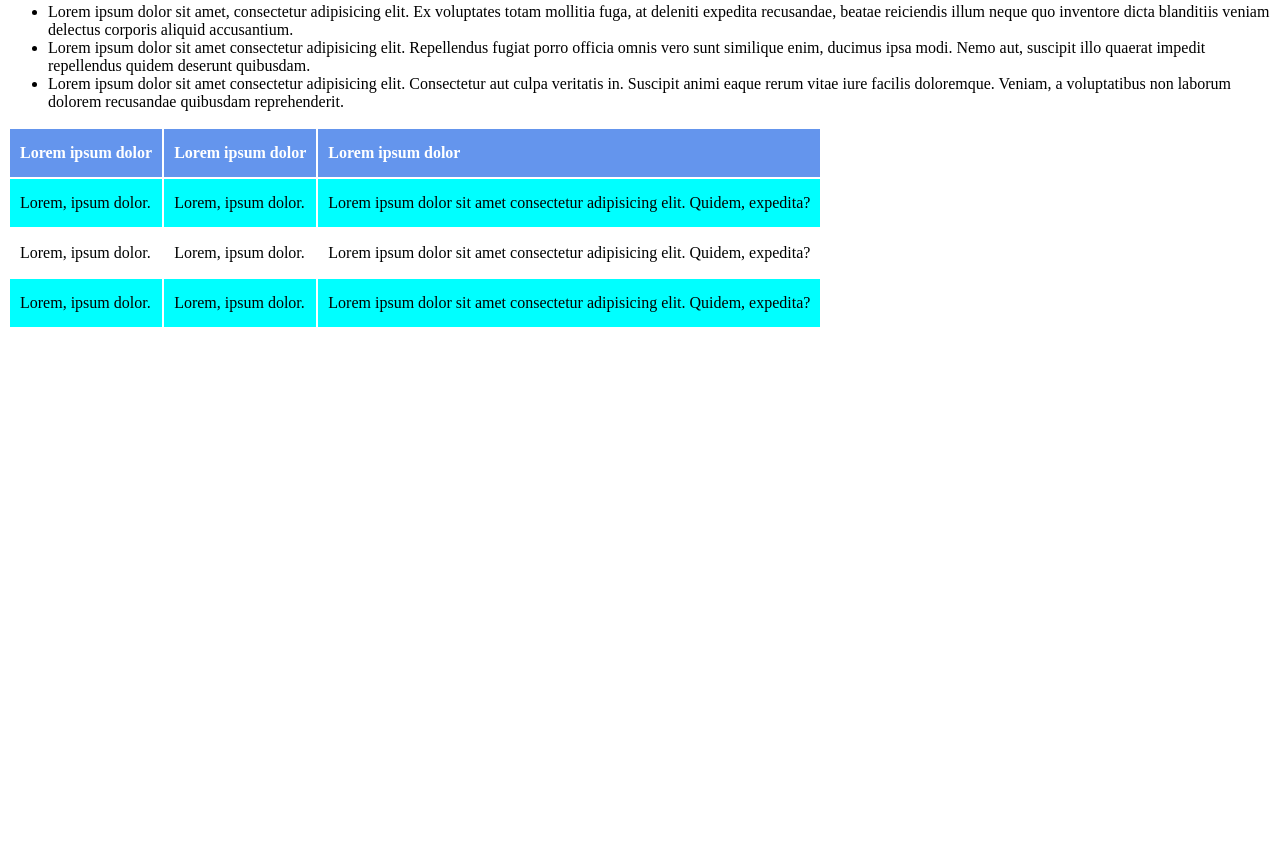
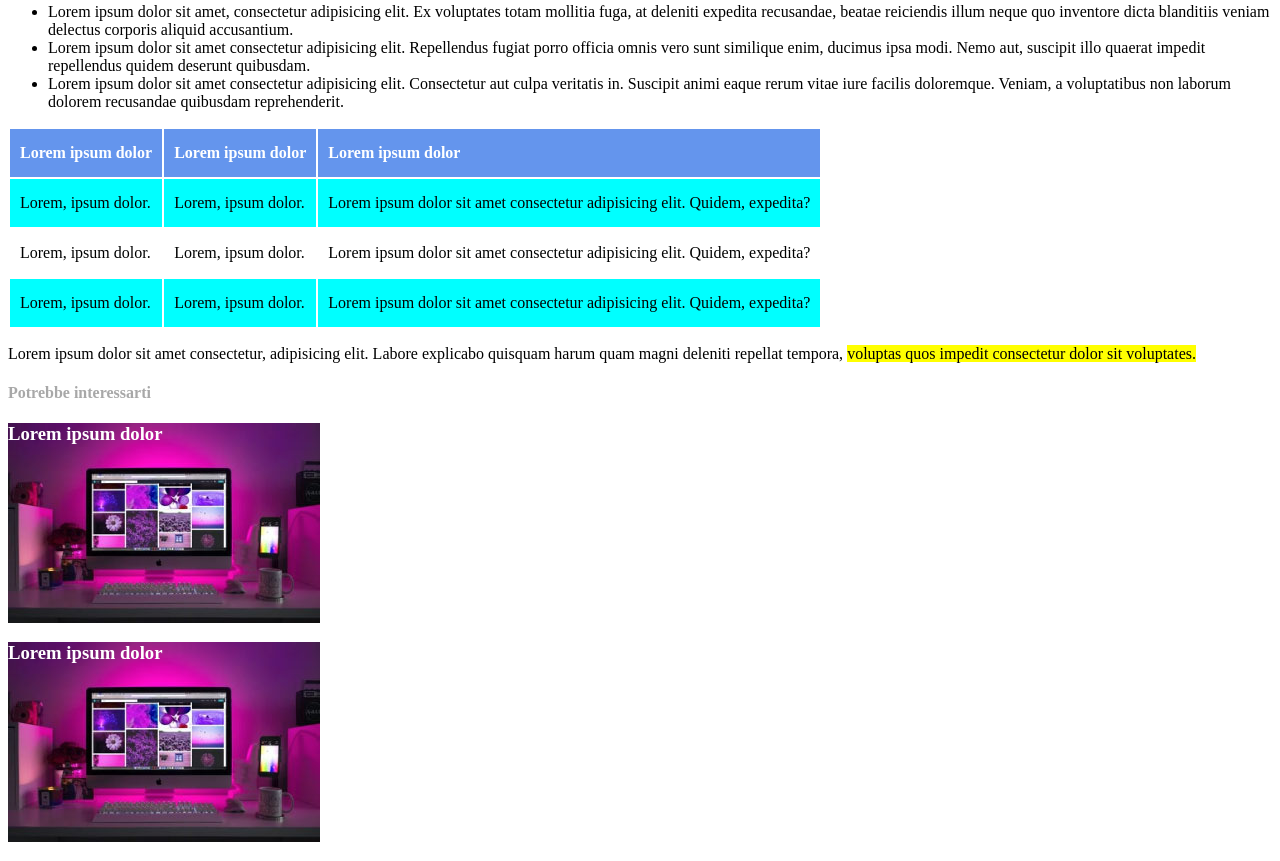
Before and after one commit to Gabry008/html-css-1, a plain HTML site: page index.html in a window 1280 px wide. Shown: the part 660-1521 px from the top of the page. Before the commit the page ends 997 px from the top, so only its background shows below. Drawn offline with Linux system fonts and the light colour scheme.

Commit message:
ADD img con sopra text

```diff
--- a/index.html
+++ b/index.html
@@ -84,6 +84,14 @@
                     </tr>
 
             </table>
+
+            <p>Lorem ipsum dolor sit amet consectetur, adipisicing elit. Labore explicabo quisquam harum quam magni deleniti
+                 repellat tempora, <mark>voluptas quos impedit consectetur dolor sit voluptates.</mark></p>
+
+        <h4>Potrebbe interessarti</h4>
+
+            <h3>Lorem ipsum dolor</h3>
+            <h3>Lorem ipsum dolor</h3>
     </div>
 
 </body>
--- a/style.css
+++ b/style.css
@@ -34,3 +34,15 @@ table{
 td, th{
     padding: 15px 10px;
 }
+
+h4{
+    color: rgb(168, 168, 168);
+}
+
+h3{
+    background-image: url(./img/monitor.jpg);
+    background-repeat: no-repeat;
+    width: 500px;
+    height: 200px;
+    color: white;
+}
```
